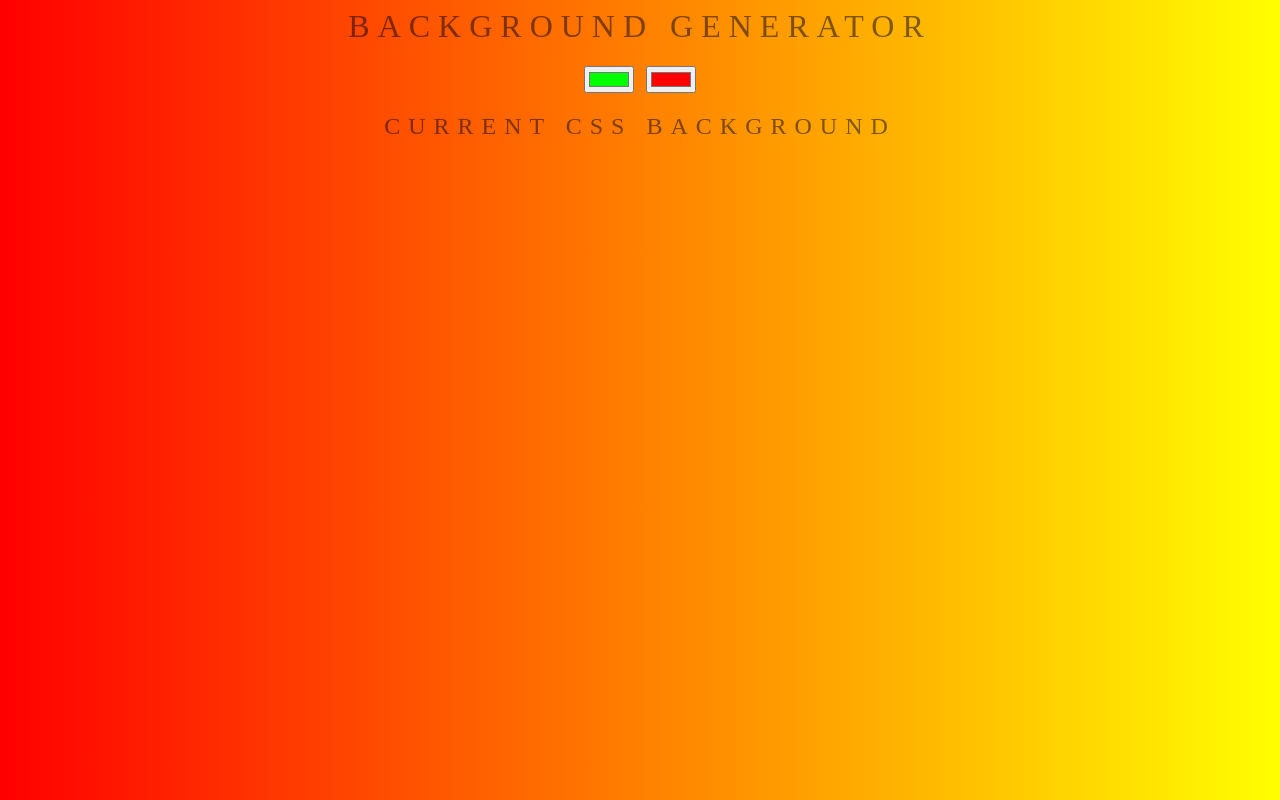
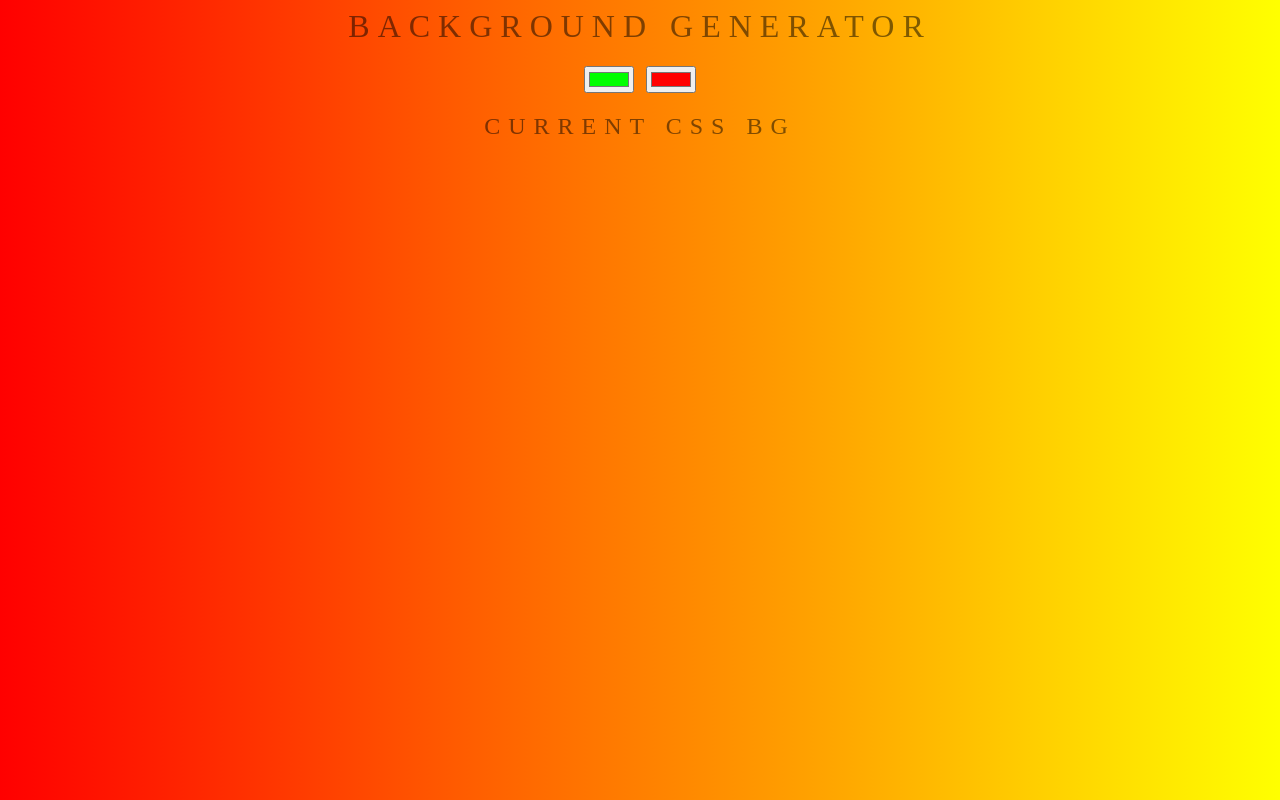
Before and after one commit to Ashwin98-B/background-generator, a plain HTML site: page index.html in a window 1280 px wide. Drawn offline with Linux system fonts and the light colour scheme.

Commit message:
Changing h2

```diff
--- a/index.html
+++ b/index.html
@@ -10,7 +10,7 @@
     <h1>Background Generator</h1>
     <input class="color1" type="color" name="color1" value="#00ff00">
     <input class="color2" type="color" name="color2" value="#ff0000">
-    <h2>Current CSS Background</h2>
+    <h2>Current CSS BG</h2>
     <h3></h3>
 <script type="text/javascript" src="script.js"></script>
 </body>
```
